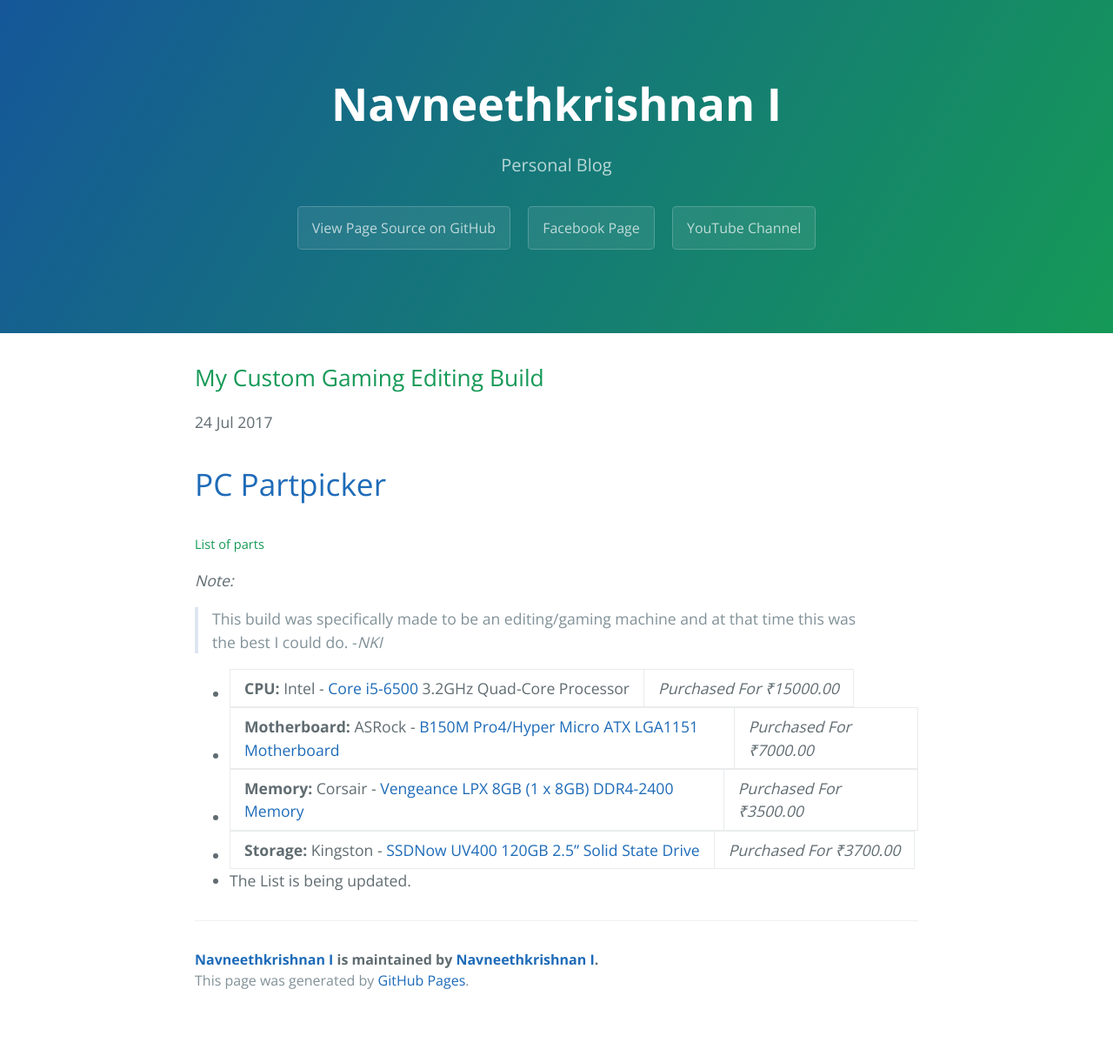
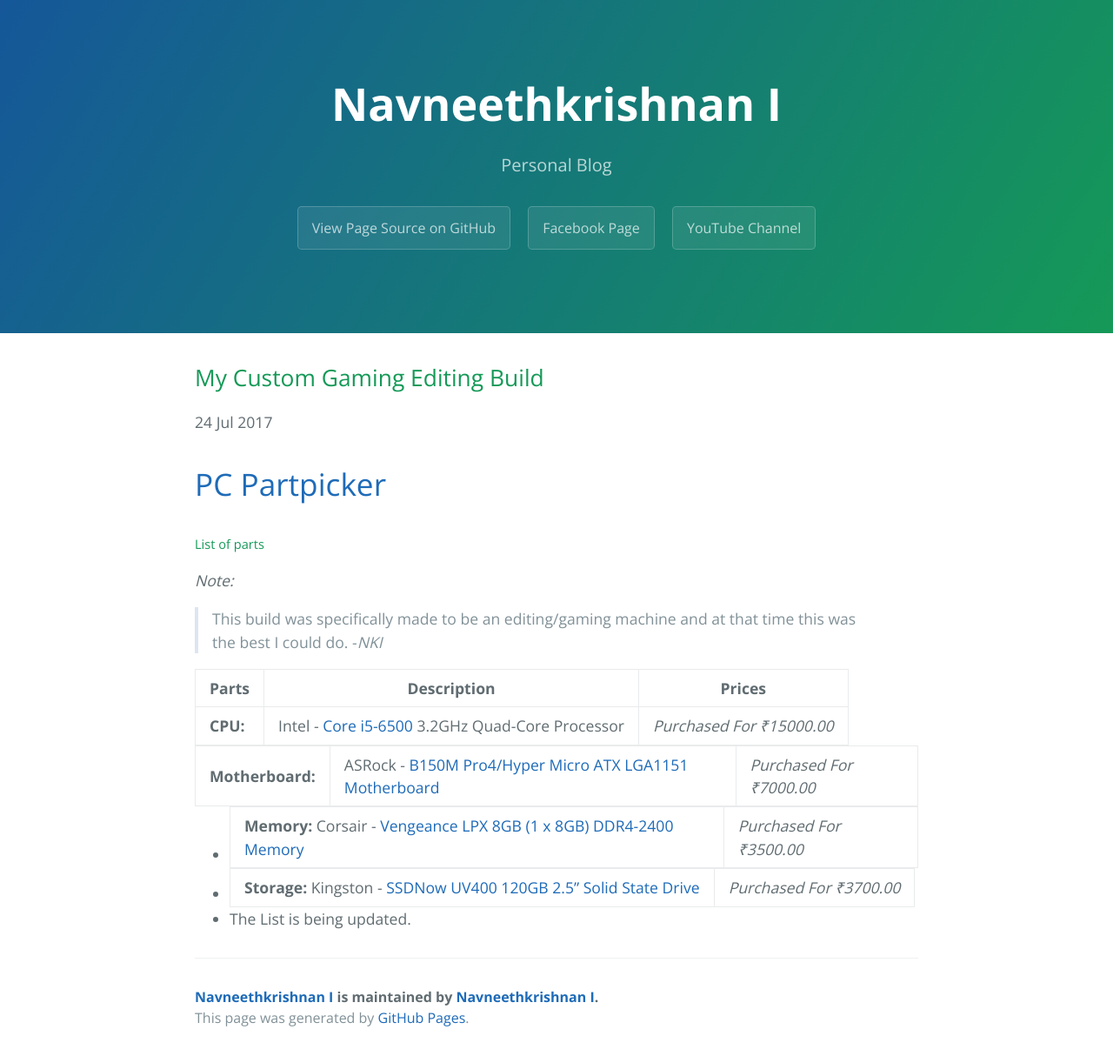
Before and after one commit to Navneet-Suresh/Navneet-Suresh.github.io, a Jekyll site: the page built from _posts/2017-07-24-My-Custom-Gaming-Editing-Build.markdown, in a window 1280 px wide. Shown: the whole page at 87% size. Built offline with Jekyll 4.4.1, drawn with Linux system fonts in a browser that asks for light colours; our own code applies the rules of GitHub Pages for plain Markdown files; before the commit the page ends 1171 px from its top, so only the background shows below that.

Commit message:
Update 2017-07-24-My-Custom-Gaming-Editing-Build.markdown

```diff
--- a/_posts/2017-07-24-My-Custom-Gaming-Editing-Build.markdown
+++ b/_posts/2017-07-24-My-Custom-Gaming-Editing-Build.markdown
@@ -3,9 +3,13 @@
 _Note:_
 > This build was specifically made to be an editing/gaming machine and at that time this was the best I could do. -_NKI_
 
-* **CPU:** Intel - [Core i5-6500](https://in.pcpartpicker.com/product/xwhj4D/intel-cpu-bx80662i56500) 3.2GHz Quad-Core Processor  | _Purchased For ₹15000.00_
-* **Motherboard:** ASRock - [B150M Pro4/Hyper Micro ATX LGA1151 Motherboard](https://in.pcpartpicker.com/product/kcH48d/asrock-b150m-pro4hyper-micro-atx-lga1151-motherboard-b150m-pro4hyper) |  _Purchased For ₹7000.00_
-* **Memory:** Corsair - [Vengeance LPX 8GB (1 x 8GB) DDR4-2400 Memory](https://in.pcpartpicker.com/product/sMbkcf/corsair-memory-cmk8gx4m1a2400c16) | _Purchased For ₹3500.00_
+| Parts | Description | Prices |
+| --- | --- | --- |
+| **CPU:** |  Intel - [Core i5-6500](https://in.pcpartpicker.com/product/xwhj4D/intel-cpu-bx80662i56500) 3.2GHz Quad-Core Processor | _Purchased For ₹15000.00_ |
+
+| **Motherboard:** | ASRock - [B150M Pro4/Hyper Micro ATX LGA1151 Motherboard](https://in.pcpartpicker.com/product/kcH48d/asrock-b150m-pro4hyper-micro-atx-lga1151-motherboard-b150m-pro4hyper) |  _Purchased For ₹7000.00_ |
+
+ * **Memory:** Corsair - [Vengeance LPX 8GB (1 x 8GB) DDR4-2400 Memory](https://in.pcpartpicker.com/product/sMbkcf/corsair-memory-cmk8gx4m1a2400c16) | _Purchased For ₹3500.00_
 * **Storage:** Kingston - [SSDNow UV400 120GB 2.5" Solid State Drive](https://in.pcpartpicker.com/product/GPFXsY/kingston-ssdnow-uv400-120gb-25-solid-state-drive-suv400s37120g) | _Purchased For ₹3700.00_
 
 * The List is being updated.
```
